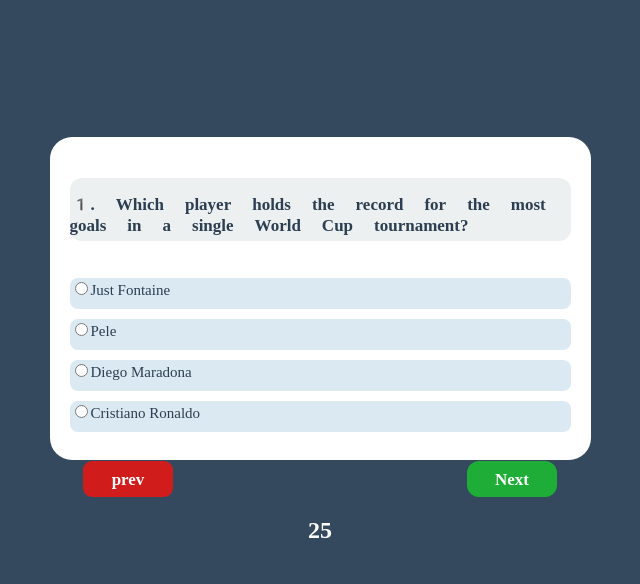
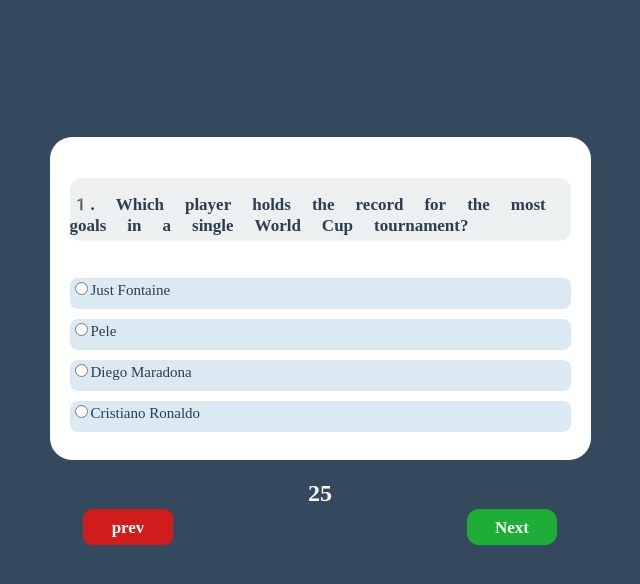
Before and after one commit to manjeetSinghMakaut/quiz-app, a plain HTML site: page football.html in a window 1280 px wide. Shown: the whole page, without its empty margins (328-968 px from the left). Drawn offline with nearby package versions, Linux system fonts and the light colour scheme.

Commit message:
minor css input

```diff
--- a/football.html
+++ b/football.html
@@ -50,7 +50,7 @@
       }
 
       .button-div {
-        margin-top: 1px;
+
         display: flex;
         gap: 294px;
       }
@@ -115,11 +115,12 @@
 <body>
   <div class="innerdiv" id="innerdiv"></div>
   <canvas id="resultPieChart" class="resultPieChart"></canvas>
+  <div id="timer" class="timer"></div>
   <div class="button-div">
     <button class="prev" id="prev-button">prev</button>
     <button class="next" id="next-button">next</button>
   </div>
-  <div id="timer" class="timer"></div>
+
   <script src="football.js">
 
 
```
